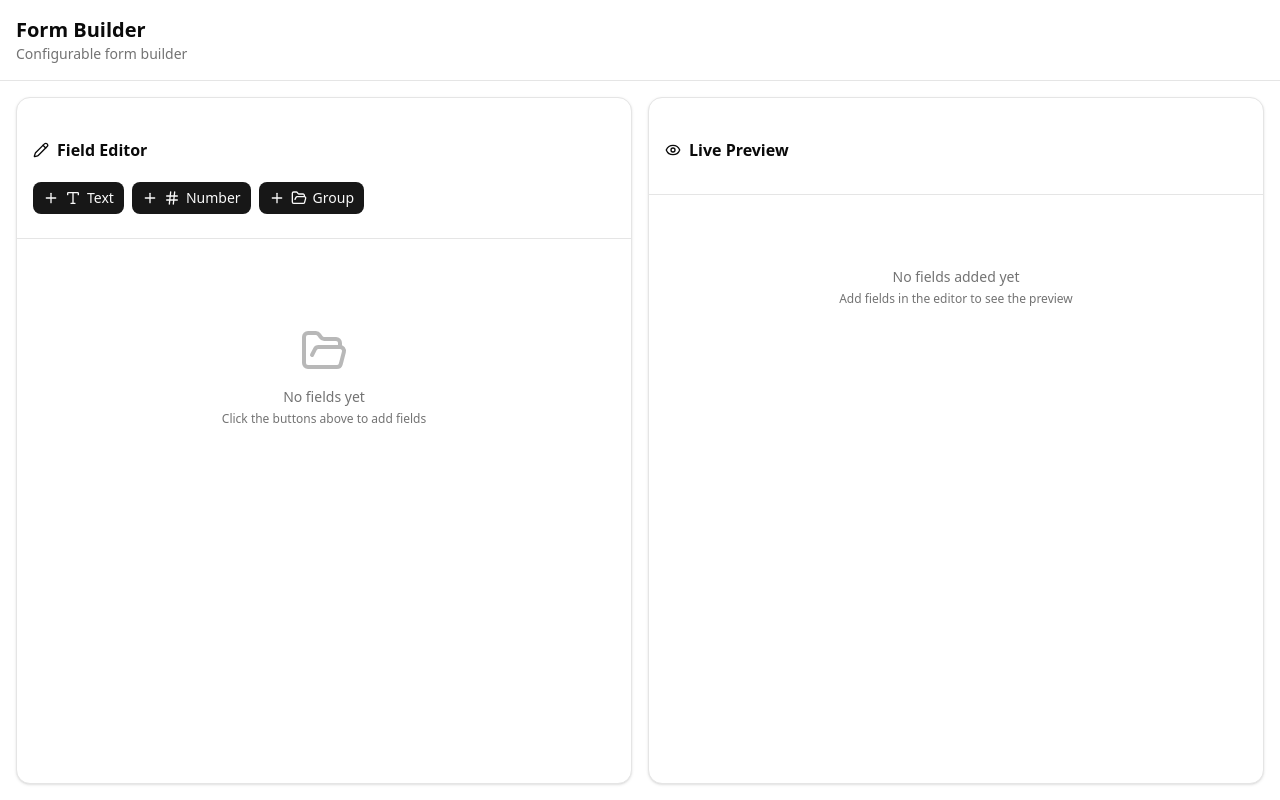
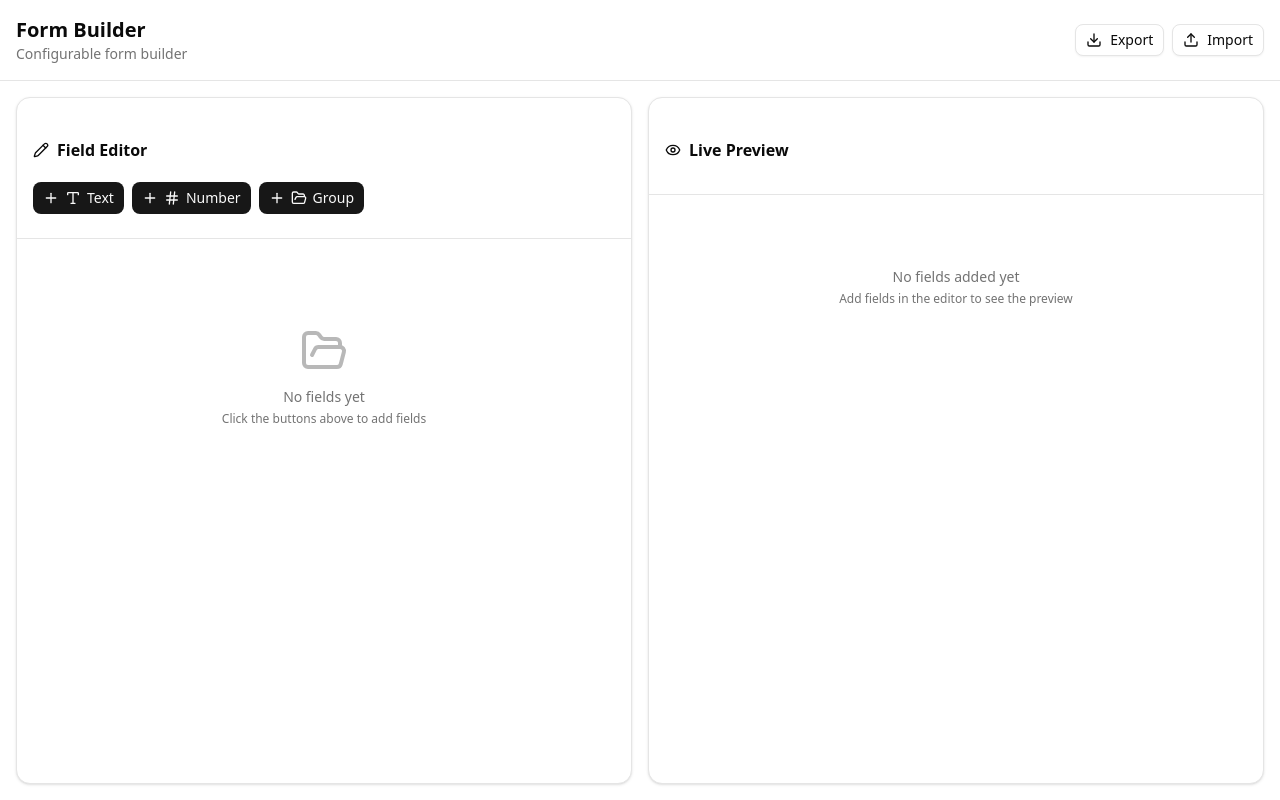
Before and after one commit to Johnniexson/form-builder, a React (Vite) app: page / in a window 1280 px wide. Built offline with nearby package versions, Linux system fonts and the light colour scheme.

Commit message:
feat: add import-export-panel

```diff
--- /dev/null
+++ b/src/components/formBuilder/ImportExportPanel.tsx
@@ -0,0 +1,216 @@
+import { Button } from '@/components/ui/button';
+import { Label } from '@/components/ui/label';
+import { Modal } from '@/components/ui/modal';
+import { Textarea } from '@/components/ui/textarea';
+import type { FormConfiguration } from '@/types';
+import { AlertCircle, Check, Copy, Download, Upload } from 'lucide-react';
+import type React from 'react';
+import { memo, useCallback, useState } from 'react';
+import { toast } from 'sonner';
+
+interface ImportExportPanelProps {
+  config: FormConfiguration;
+  onImport: (config: FormConfiguration) => void;
+}
+
+const ImportExportPanel: React.FC<ImportExportPanelProps> = memo(
+  ({ config, onImport }) => {
+    const [exportDialogOpen, setExportDialogOpen] = useState(false);
+    const [importDialogOpen, setImportDialogOpen] = useState(false);
+    const [importText, setImportText] = useState('');
+    const [importError, setImportError] = useState<string | null>(null);
+    const [copied, setCopied] = useState(false);
+
+    const exportJson = JSON.stringify(config, null, 2);
+
+    const handleCopy = useCallback(async () => {
+      try {
+        await navigator.clipboard.writeText(exportJson);
+        setCopied(true);
+        toast.success('Copied!', {
+          description: 'Configuration copied to clipboard',
+        });
+        setTimeout(() => setCopied(false), 2000);
+      } catch {
+        toast.error('Failed to copy', {
+          description: 'Please select and copy manually',
+        });
+      }
+    }, [exportJson]);
+
+    const handleImport = useCallback(() => {
+      setImportError(null);
+
+      if (!importText.trim()) {
+        setImportError('Please paste a JSON configuration');
+        return;
+      }
+
+      try {
+        const parsed = JSON.parse(importText);
+
+        // Basic validation
+        if (!parsed || typeof parsed !== 'object') {
+          throw new Error('Invalid configuration format');
+        }
+
+        if (!Array.isArray(parsed.fields)) {
+          throw new Error('Configuration must have a "fields" array');
+        }
+
+        // Validate field structure recursively
+        const validateField = (field: unknown, path: string): void => {
+          if (!field || typeof field !== 'object') {
+            throw new Error(`Invalid field at ${path}`);
+          }
+
+          const f = field as Record<string, unknown>;
+
+          if (typeof f.id !== 'string' || !f.id) {
+            throw new Error(`Missing or invalid "id" at ${path}`);
+          }
+          if (!['text', 'number', 'group'].includes(f.type as string)) {
+            throw new Error(
+              `Invalid "type" at ${path}. Must be text, number, or group`
+            );
+          }
+          if (typeof f.label !== 'string') {
+            throw new Error(`Missing or invalid "label" at ${path}`);
+          }
+          if (typeof f.required !== 'boolean') {
+            throw new Error(`Missing or invalid "required" at ${path}`);
+          }
+
+          if (f.type === 'group') {
+            if (!Array.isArray(f.children)) {
+              throw new Error(
+                `Group field at ${path} must have a "children" array`
+              );
+            }
+            f.children.forEach((child, i) =>
+              validateField(child, `${path}.children[${i}]`)
+            );
+          }
+        };
+
+        parsed.fields.forEach((field: unknown, i: number) =>
+          validateField(field, `fields[${i}]`)
+        );
+
+        onImport(parsed as FormConfiguration);
+        setImportDialogOpen(false);
+        setImportText('');
+        toast('Imported!', {
+          description: 'Form configuration imported successfully',
+        });
+      } catch (error) {
+        const message =
+          error instanceof Error ? error.message : 'Invalid JSON format';
+        setImportError(message);
+      }
+    }, [importText, onImport]);
+
+    const handleImportDialogChange = useCallback((open: boolean) => {
+      setImportDialogOpen(open);
+      if (!open) {
+        setImportText('');
+        setImportError(null);
+      }
+    }, []);
+
+    return (
+      <>
+        <div className="flex gap-2">
+          <Button
+            variant="outline"
+            size="sm"
+            className="gap-2"
+            onClick={() => setExportDialogOpen(true)}
+          >
+            <Download className="h-4 w-4" />
+            Export
+          </Button>
+          <Button
+            variant="outline"
+            size="sm"
+            className="gap-2"
+            onClick={() => setImportDialogOpen(true)}
+          >
+            <Upload className="h-4 w-4" />
+            Import
+          </Button>
+        </div>
+        {/* Export Dialog */}
+        {exportDialogOpen && (
+          <Modal
+            open={exportDialogOpen}
+            onOpenChange={setExportDialogOpen}
+            title="Export Configuration"
+            desc="Copy or download the form configuration as JSON"
+            actionBtns={[
+              <Button key="copy-btn" onClick={handleCopy} className="gap-2">
+                {copied ? (
+                  <Check className="h-4 w-4" />
+                ) : (
+                  <Copy className="h-4 w-4" />
+                )}
+                {copied ? 'Copied!' : 'Copy to Clipboard'}
+              </Button>,
+            ]}
+          >
+            <div className="space-y-3">
+              <Label>JSON Configuration</Label>
+              <Textarea
+                value={exportJson}
+                placeholder='{"fields": [...]}'
+                autoFocus
+                readOnly
+                className="font-mono text-xs h-64 resize-none"
+              />
+            </div>
+          </Modal>
+        )}
+
+        {/* Import Dialog */}
+        {importDialogOpen && (
+          <Modal
+            open={importDialogOpen}
+            onOpenChange={handleImportDialogChange}
+            title="Import Configuration"
+            desc="Paste a JSON configuration to reconstruct the form"
+            actionBtns={[
+              <Button key="import-btn" onClick={handleImport} className="gap-2">
+                <Upload className="h-4 w-4" />
+                Import
+              </Button>,
+            ]}
+          >
+            <div className="space-y-3">
+              <Label>JSON Configuration</Label>
+              <Textarea
+                value={importText}
+                onChange={(e) => {
+                  setImportText(e.target.value);
+                  setImportError(null);
+                }}
+                autoFocus
+                placeholder='{"fields": [...]}'
+                className="font-mono text-xs h-64 resize-none"
+              />
+              {importError && (
+                <p className="text-sm text-destructive flex items-center gap-2">
+                  <AlertCircle className="h-4 w-4 shrink-0" />
+                  {importError}
+                </p>
+              )}
+            </div>
+          </Modal>
+        )}
+      </>
+    );
+  }
+);
+
+ImportExportPanel.displayName = 'ImportExportPanel';
+
+export default ImportExportPanel;
--- a/src/components/formBuilder/index.tsx
+++ b/src/components/formBuilder/index.tsx
@@ -5,12 +5,20 @@ import { FormBuilderProvider } from '@/lib/store/form-builder-context';
 import type { FormConfiguration } from '@/types';
 import { Eye, FolderOpen, Hash, Pencil, Plus, Type } from 'lucide-react';
 import type React from 'react';
-import { useState } from 'react';
+import { useCallback, useState } from 'react';
 import FieldEditor from './FieldEditor';
 import FormPreview from './FormPreview';
+import ImportExportPanel from './ImportExportPanel';
 
 const FormBuilderContent: React.FC = () => {
-  const { config, addField } = useFormBuilder();
+  const { config, setConfig, addField } = useFormBuilder();
+
+  const handleImport = useCallback(
+    (newConfig: FormConfiguration) => {
+      setConfig(newConfig);
+    },
+    [setConfig]
+  );
 
   return (
     <div className="h-auto w-full flex flex-col">
@@ -22,6 +30,7 @@ const FormBuilderContent: React.FC = () => {
             Configurable form builder
           </p>
         </div>
+        <ImportExportPanel config={config} onImport={handleImport} />
       </div>
 
       {/* Main Content */}
```
